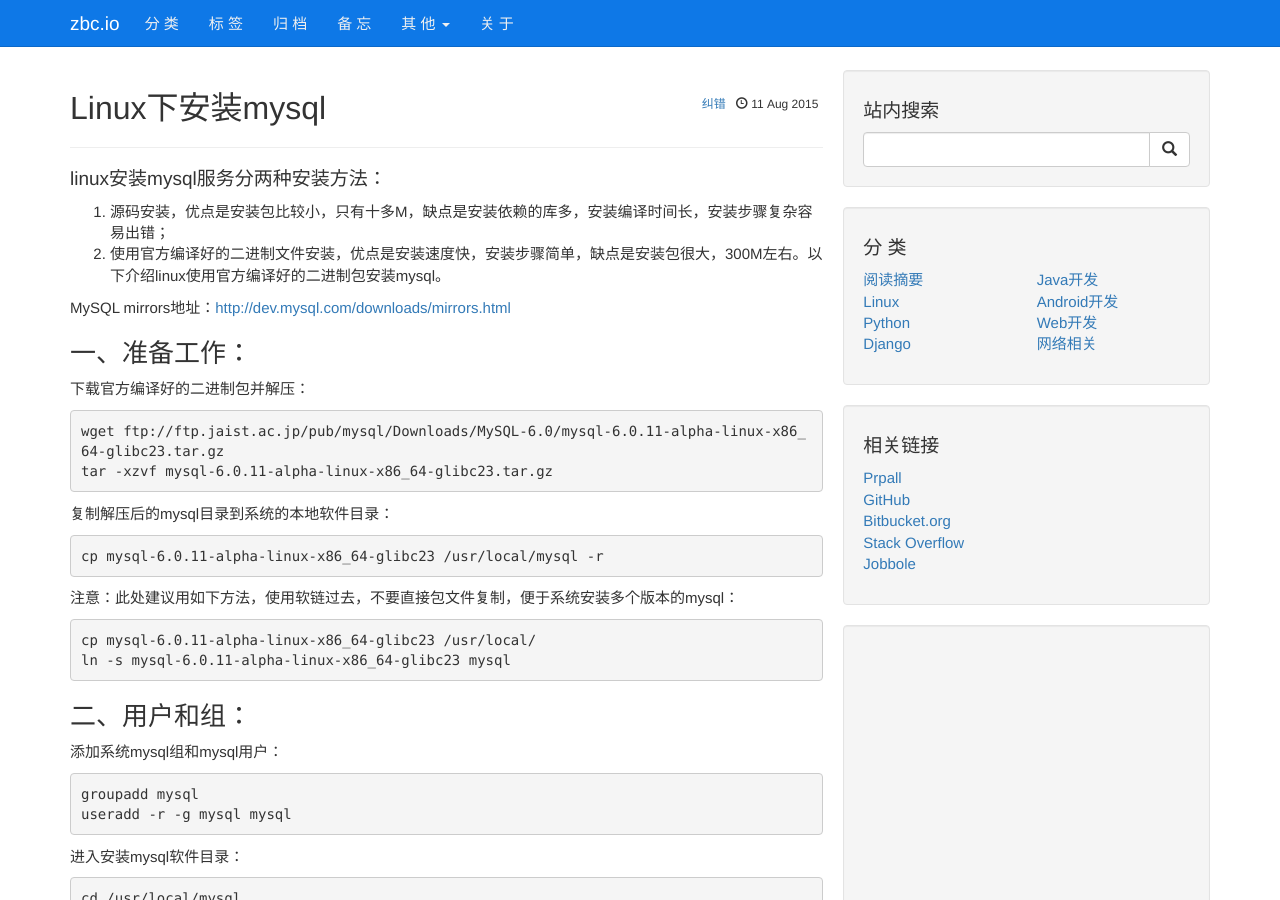
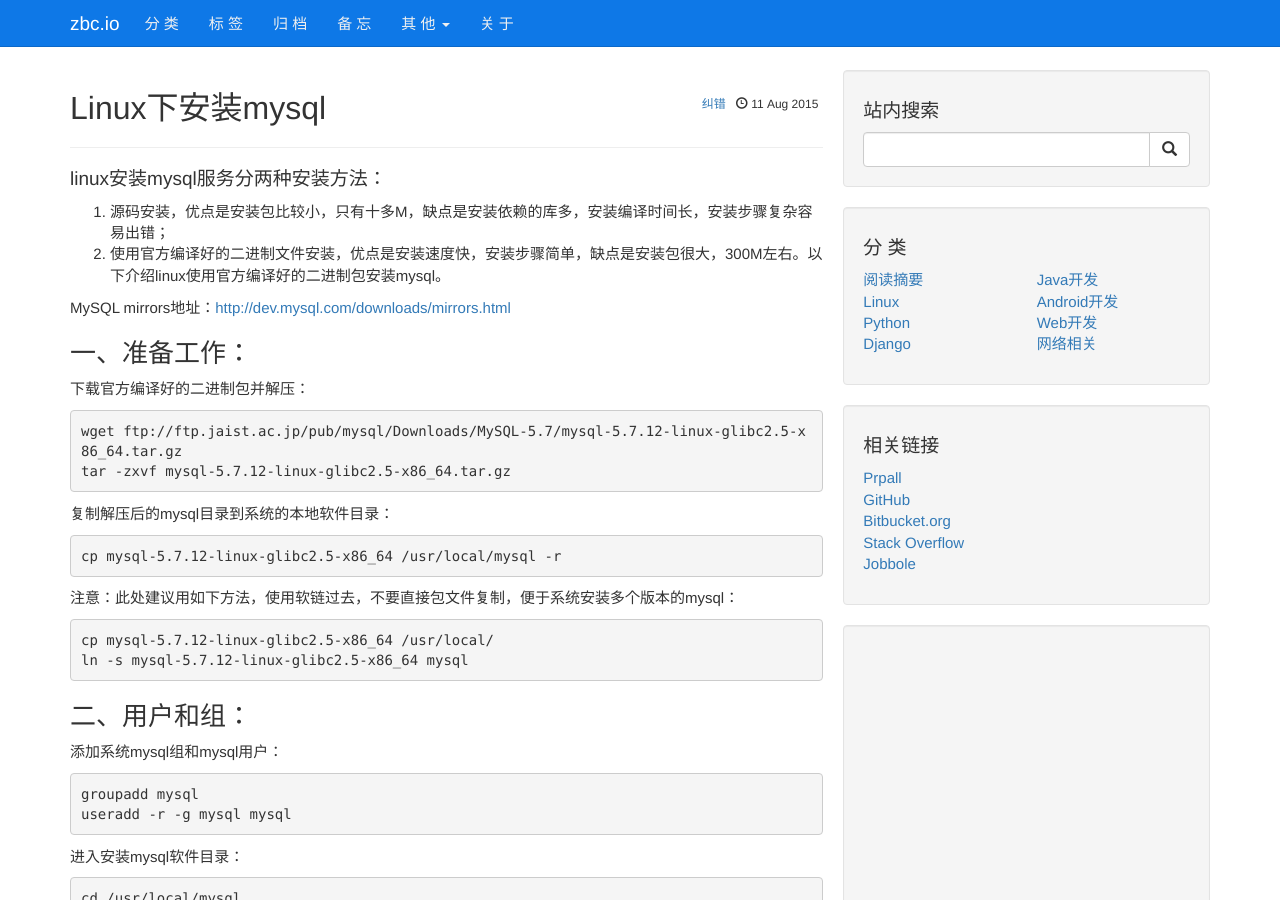
Before and after one commit to zbc0512/zbc0512.github.io, a Jekyll site: the page built from _posts/2015-08-11-linux-mysql-install.md, in a window 1280 px wide and 900 px high. Built offline with Jekyll 4.4.1, drawn with Linux system fonts in a browser that asks for light colours; nearby versions of some CDN libraries; library files that are not in the unit come from our copies; comment, search, counter and statistics services are not loaded.

Commit message:
modify linux mysql install

```diff
--- a/_posts/2015-08-11-linux-mysql-install.md
+++ b/_posts/2015-08-11-linux-mysql-install.md
@@ -14,17 +14,17 @@ MySQL mirrors地址：<http://dev.mysql.com/downloads/mirrors.html>
 ### 一、准备工作：
 下载官方编译好的二进制包并解压：
 
-    wget ftp://ftp.jaist.ac.jp/pub/mysql/Downloads/MySQL-6.0/mysql-6.0.11-alpha-linux-x86_64-glibc23.tar.gz
-    tar -xzvf mysql-6.0.11-alpha-linux-x86_64-glibc23.tar.gz
+    wget ftp://ftp.jaist.ac.jp/pub/mysql/Downloads/MySQL-5.7/mysql-5.7.12-linux-glibc2.5-x86_64.tar.gz
+    tar -zxvf mysql-5.7.12-linux-glibc2.5-x86_64.tar.gz
 
 复制解压后的mysql目录到系统的本地软件目录：
 
-    cp mysql-6.0.11-alpha-linux-x86_64-glibc23 /usr/local/mysql -r
+    cp mysql-5.7.12-linux-glibc2.5-x86_64 /usr/local/mysql -r
 
 注意：此处建议用如下方法，使用软链过去，不要直接包文件复制，便于系统安装多个版本的mysql：
 
-    cp mysql-6.0.11-alpha-linux-x86_64-glibc23 /usr/local/
-    ln -s mysql-6.0.11-alpha-linux-x86_64-glibc23 mysql
+    cp mysql-5.7.12-linux-glibc2.5-x86_64 /usr/local/
+    ln -s mysql-5.7.12-linux-glibc2.5-x86_64 mysql
 
 ### 二、用户和组：
 添加系统mysql组和mysql用户：
```
